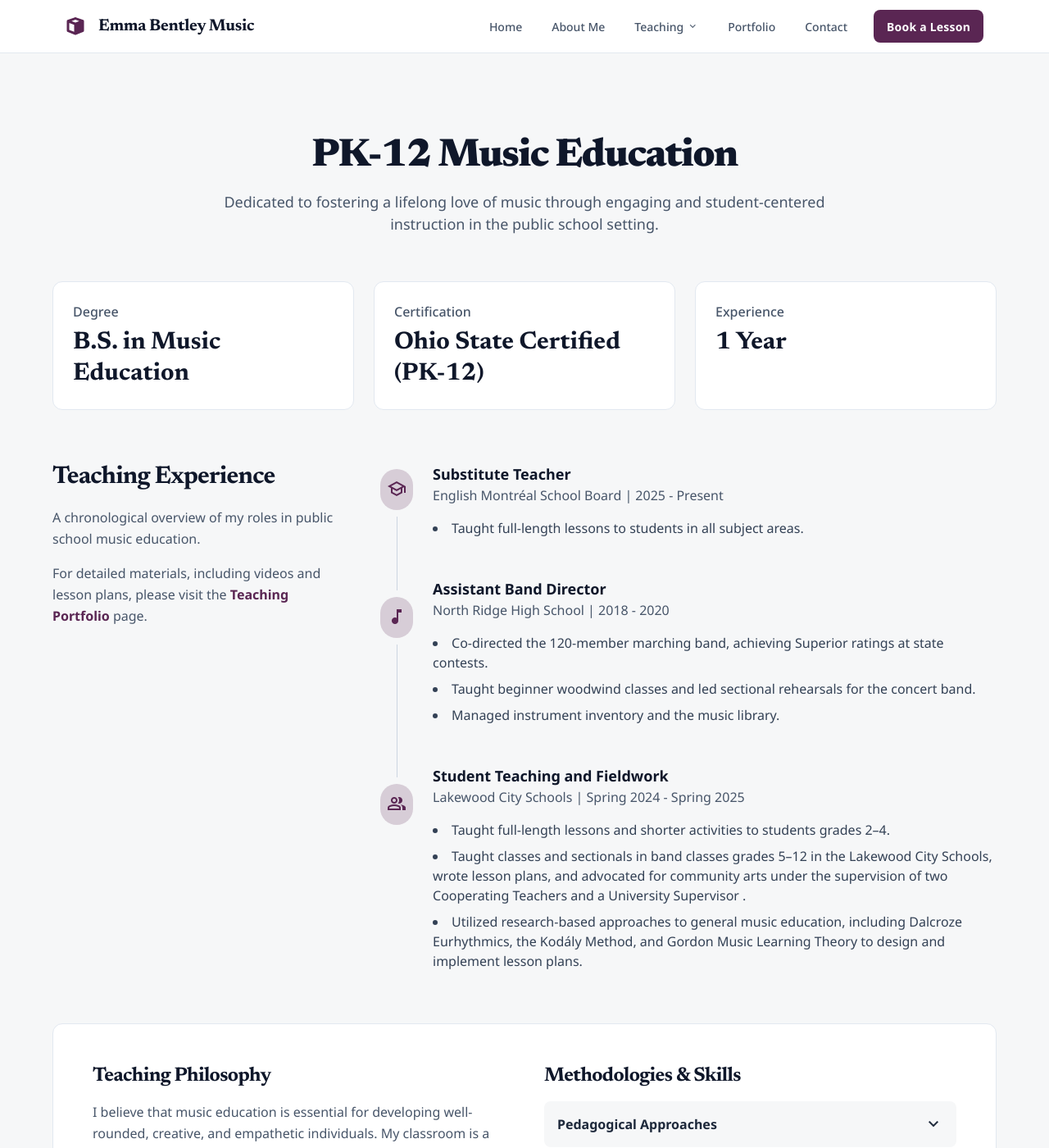
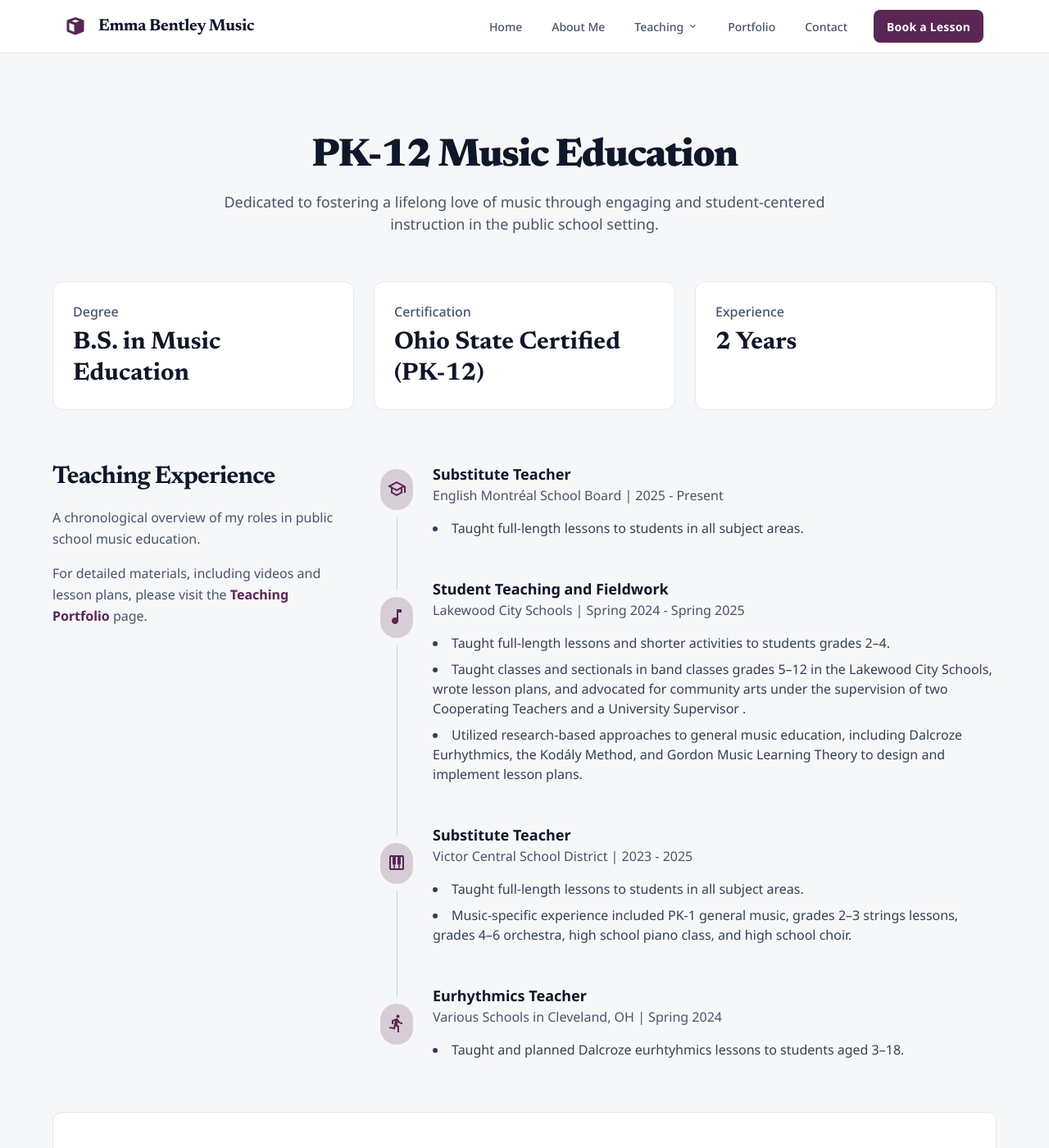
Before and after one commit to emmabentleymusic/emmabentleymusic.github.io, a Jekyll site: the page built from school-teaching.markdown, in a window 1280 px wide and 1400 px high. Shown: the whole window at 82% size. Built offline with Jekyll 4.4.1, drawn with Linux system fonts in a browser that asks for light colours; nearby versions of some CDN libraries.

Commit message:
school teaching edits

```diff
--- a/school-teaching.markdown
+++ b/school-teaching.markdown
@@ -15,7 +15,7 @@ subtitle: Dedicated to fostering a lifelong love of music through engaging and s
     </div>
     <div class="flex flex-col gap-2 rounded-xl p-6 border border-slate-200 dark:border-slate-700 bg-white dark:bg-card-dark">
         <p class="text-slate-600 dark:text-slate-400 text-base font-medium leading-normal">Experience</p>
-        <p class="font-display text-slate-900 dark:text-slate-100 text-3xl font-bold leading-tight">1 Year</p>
+        <p class="font-display text-slate-900 dark:text-slate-100 text-3xl font-bold leading-tight">2 Years</p>
     </div>
 </div>
 
@@ -40,7 +40,6 @@ subtitle: Dedicated to fostering a lifelong love of music through engaging and s
                     <li>Taught full-length lessons to students in all subject areas.</li>
                 </ul>
             </div>
-
             <div class="flex flex-col items-center gap-2">
                 <div class="w-px bg-slate-300 dark:bg-slate-600 h-4"></div>
                 <div class="bg-primary/20 text-primary rounded-full p-2">
@@ -49,22 +48,6 @@ subtitle: Dedicated to fostering a lifelong love of music through engaging and s
                 <div class="w-px bg-slate-300 dark:bg-slate-600 grow"></div>
             </div>
             <div class="flex flex-1 flex-col pb-12">
-                <p class="text-lg font-bold text-slate-900 dark:text-slate-100">Assistant Band Director</p>
-                <p class="text-base text-slate-600 dark:text-slate-400">North Ridge High School | 2018 - 2020</p>
-                <ul class="mt-4 list-disc list-inside space-y-2 text-slate-700 dark:text-slate-300">
-                    <li>Co-directed the 120-member marching band, achieving Superior ratings at state contests.</li>
-                    <li>Taught beginner woodwind classes and led sectional rehearsals for the concert band.</li>
-                    <li>Managed instrument inventory and the music library.</li>
-                </ul>
-            </div>
-
-            <div class="flex flex-col items-center gap-2">
-                <div class="w-px bg-slate-300 dark:bg-slate-600 h-4"></div>
-                <div class="bg-primary/20 text-primary rounded-full p-2">
-                    <span class="material-symbols-outlined text-2xl">group</span>
-                </div>
-            </div>
-            <div class="flex flex-1 flex-col">
                 <p class="text-lg font-bold text-slate-900 dark:text-slate-100">Student Teaching and Fieldwork</p>
                 <p class="text-base text-slate-600 dark:text-slate-400">Lakewood City Schools | Spring 2024 - Spring 2025</p>
                 <ul class="mt-4 list-disc list-inside space-y-2 text-slate-700 dark:text-slate-300">
@@ -74,6 +57,35 @@ subtitle: Dedicated to fostering a lifelong love of music through engaging and s
                 </ul>
             </div>
 
+            <div class="flex flex-col items-center gap-2">
+                <div class="w-px bg-slate-300 dark:bg-slate-600 h-4"></div>
+                <div class="bg-primary/20 text-primary rounded-full p-2">
+                    <span class="material-symbols-outlined text-2xl">piano</span>
+                </div>
+                <div class="w-px bg-slate-300 dark:bg-slate-600 grow"></div>
+            </div>
+            <div class="flex flex-1 flex-col pb-12">
+                <p class="text-lg font-bold text-slate-900 dark:text-slate-100">Substitute Teacher</p>
+                <p class="text-base text-slate-600 dark:text-slate-400">Victor Central School District | 2023 - 2025</p>
+                <ul class="mt-4 list-disc list-inside space-y-2 text-slate-700 dark:text-slate-300">
+                    <li>Taught full-length lessons to students in all subject areas.</li>
+                    <li>Music-specific experience included PK-1 general music, grades 2–3 strings lessons, grades 4–6 orchestra, high school piano class, and high school choir.</li>
+                </ul>
+            </div>
+
+            <div class="flex flex-col items-center gap-2">
+                <div class="w-px bg-slate-300 dark:bg-slate-600 h-4"></div>
+                <div class="bg-primary/20 text-primary rounded-full p-2">
+                    <span class="material-symbols-outlined text-2xl">directions_run</span>
+                </div>
+            </div>
+            <div class="flex flex-1 flex-col">
+                <p class="text-lg font-bold text-slate-900 dark:text-slate-100">Eurhythmics Teacher</p>
+                <p class="text-base text-slate-600 dark:text-slate-400">Various Schools in Cleveland, OH | Spring 2024</p>
+                <ul class="mt-4 list-disc list-inside space-y-2 text-slate-700 dark:text-slate-300">
+                    <li>Taught and planned Dalcroze eurhtyhmics lessons to students aged 3–18.</li>
+                </ul>
+            </div>
 
 
 
@@ -103,8 +115,8 @@ subtitle: Dedicated to fostering a lifelong love of music through engaging and s
                         <span class="material-symbols-outlined transition-transform group-open:rotate-180">expand_more</span>
                     </summary>
                     <p class="mt-2 text-slate-600 dark:text-slate-400">
-                        Certified in Orff-Schulwerk (Level I) and experienced in applying Kodály and Dalcroze principles in
-                        the general music classroom.
+                        Experienced in applying Kodály, Orff, and Dalcroze in
+                        the general music classroom. Experienced in leading Dalcroze eurhythmics exercises in music classrooms of all ages and types.
                     </p>
                 </details>
 
@@ -114,7 +126,7 @@ subtitle: Dedicated to fostering a lifelong love of music through engaging and s
                         <span class="material-symbols-outlined transition-transform group-open:rotate-180">expand_more</span>
                     </summary>
                     <p class="mt-2 text-slate-600 dark:text-slate-400">
-                        Proficient with Google Classroom, SmartMusic, Noteflight, Sibelius, and interactive whiteboard
+                        Proficient with Google workspace, SmartMusic, iMovie, LogicPro, various audio/visual technologies such as BlackMagic, Noteflight, MuseScore, and interactive whiteboard
                         technologies for engaging instruction.
                     </p>
                 </details>
```
